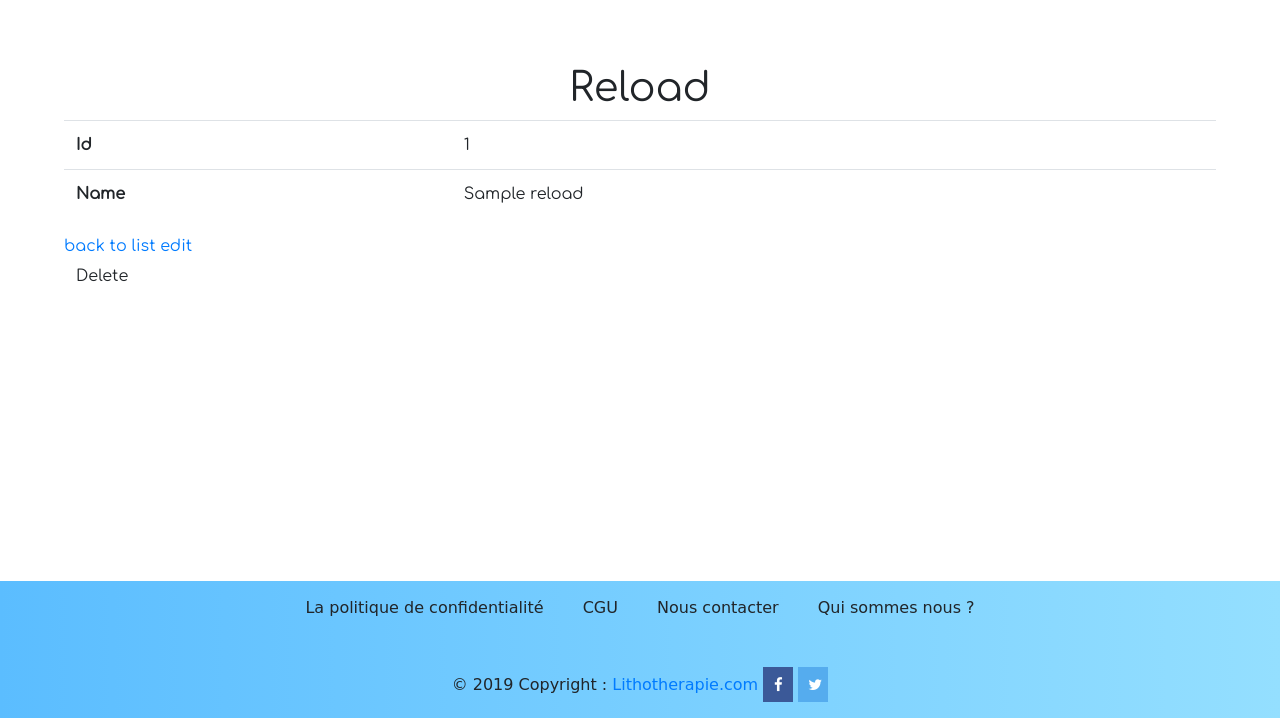
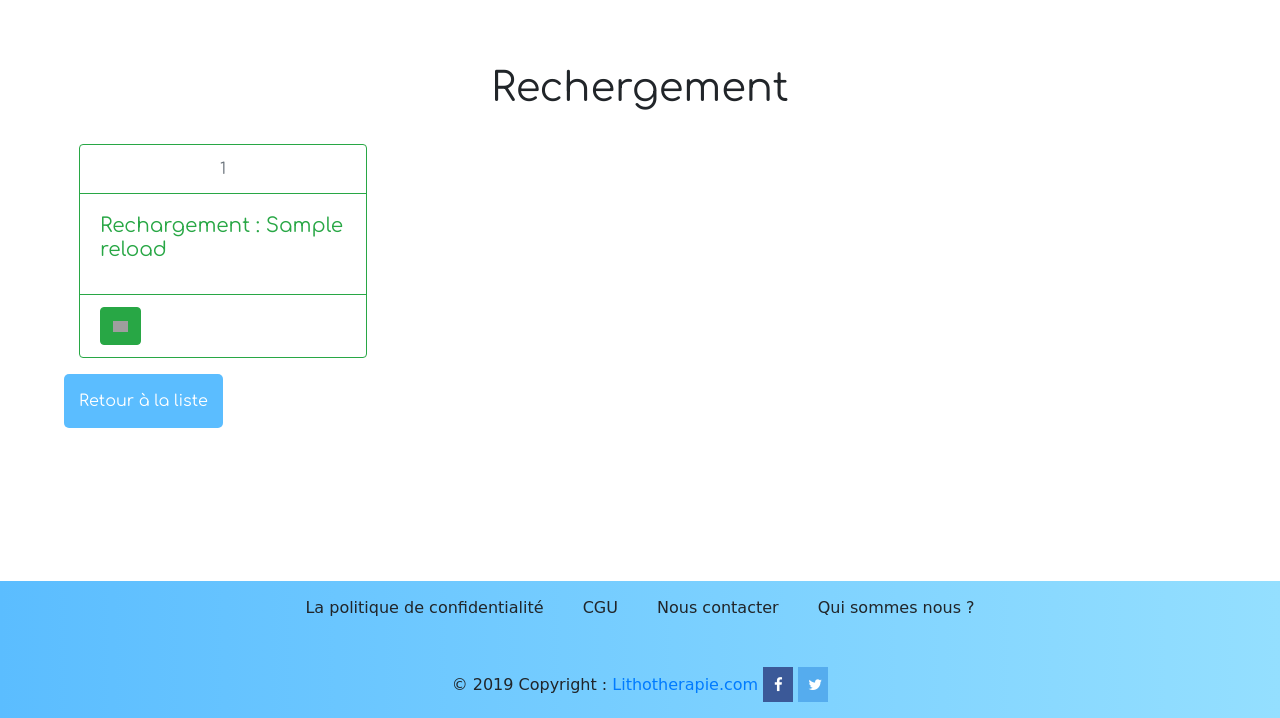
Before and after one commit to Djo44200/lithotherapy, a Symfony app: template templates/reload/show.html.twig in a window 1280 px wide. Shown: the part 82-800 px from the top of the page. Run offline with Twig, Linux system fonts and the light colour scheme; the template is opened without the code that fills it: most values are stand-ins (such as "Sample title", 1, 10 or a date in 2020); style sheets or scripts are compiled from the project's sources; some libraries are stand-ins or nearby versions; some web fonts are replaced; grey boxes are pictures that could not be loaded.

Commit message:
Rechargement OK

```diff
--- a/templates/reload/_delete_form.html.twig
+++ /dev/null
@@ -1,5 +0,0 @@
-<form method="post" action="{{ path('reload_delete', {'id': reload.id}) }}" onsubmit="return confirm('Are you sure you want to delete this item?');">
-    <input type="hidden" name="_method" value="DELETE">
-    <input type="hidden" name="_token" value="{{ csrf_token('delete' ~ reload.id) }}">
-    <button class="btn">Delete</button>
-</form>
--- a/templates/reload/_form.html.twig
+++ /dev/null
@@ -1,4 +0,0 @@
-{{ form_start(form) }}
-    {{ form_widget(form) }}
-    <button class="btn">{{ button_label|default('Save') }}</button>
-{{ form_end(form) }}
--- a/templates/reload/show.html.twig
+++ b/templates/reload/show.html.twig
@@ -3,24 +3,35 @@
 {% block title %}Reload{% endblock %}
 
 {% block body %}
-    <h1>Reload</h1>
+    <h1>Rechergement</h1>
 
-    <table class="table">
-        <tbody>
-            <tr>
-                <th>Id</th>
-                <td>{{ reload.id }}</td>
-            </tr>
-            <tr>
-                <th>Name</th>
-                <td>{{ reload.name }}</td>
-            </tr>
-        </tbody>
-    </table>
+    <br>
+    <div class="container-fluid">
+        <div class="row">
+            <div class="col-12">
+                <div class="card border-success mb-3" style="max-width: 18rem;">
+                    <div class="card-header bg-transparent border-success text-muted text-center">{{ reload.id }}</div>
+                    <div class="card-body text-success">
+                        <h5 class="card-title">Rechargement :  {{ reload.name }}</h5>
+                    </div>
+                    <div class="card-footer bg-transparent border-success">
+                        <div class="d-inline-block align-items-center">
+                            <a href="{{ path('reload_edit', {'id': reload.id}) }}" class="btn btn-success">
+                                <img alt="plus" class="plus" src="{{ asset('build/images/update.svg') }}"></a>
+                            <div class="d-inline-block">
 
-    <a href="{{ path('reload_index') }}">back to list</a>
-
-    <a href="{{ path('reload_edit', {'id': reload.id}) }}">edit</a>
-
-    {{ include('reload/_delete_form.html.twig') }}
+                            </div>
+                        </div>
+                    </div>
+                </div>
+            </div>
+            <div class="row">
+                <div class="col-auto">
+                    <a href="{{ path('reload_index') }}">
+                        <button class="btn bouton ">Retour à la liste</button>
+                    </a>
+                </div>
+            </div>
+        </div>
+    </div>
 {% endblock %}
```
Also changed, not shown: templates/reload/edit.html.twig (+40 -0 lines), templates/reload/index.html.twig (+11 -8 lines), templates/reload/new.html.twig (+21 -4 lines).
